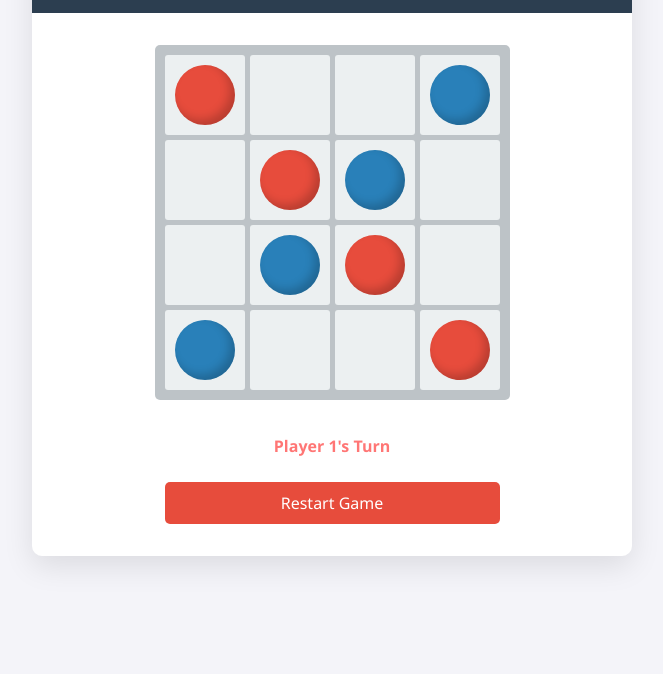
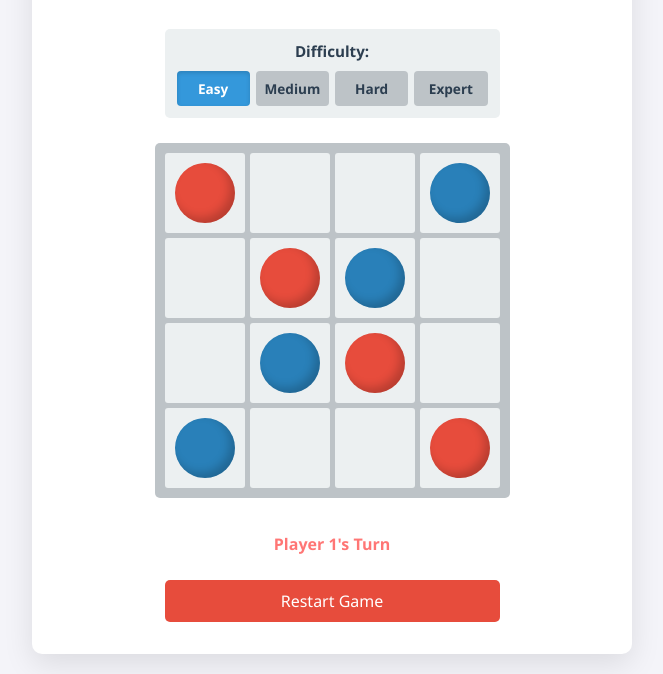
Before and after one commit to WalterAndreSilva/walterandresilva.github.io, a plain HTML site: page dao/dao.html in a window 1280 px wide. Both pictures are taken after a click on the button "P vs CPU". Shown: the part 208-882 px from the top of the page, without its empty margins (308-971 px from the left). Before the commit the page ends 800 px from the top, so only its background shows below. Drawn offline with Linux system fonts and the light colour scheme.

Commit message:
dao: nuevos niveles de dificultad

```diff
--- a/dao/dao.html
+++ b/dao/dao.html
@@ -22,8 +22,16 @@
 
         <main class="content">
             <section id="board-section">
+                <div id="difficulty-container" class="hidden">
+                    <span id="difficulty-label" data-i18n="difficulty">Dificultad:</span>
+                    <div class="diff-buttons">
+                        <button class="diff-btn active" data-level="1" data-i18n="diff1">Fácil</button>
+                        <button class="diff-btn" data-level="2" data-i18n="diff2">Medio</button>
+                        <button class="diff-btn" data-level="3" data-i18n="diff3">Difícil</button>
+                        <button class="diff-btn" data-level="4" data-i18n="diff4">Experto</button>
+                    </div>
+                </div>
                 <div id="game-board"></div>
-
                 <div id="game-controls">
                     <div id="status">Turno del Jugador 1</div>
                     <button id="btn-restart" data-i18n="restart">Reiniciar Juego</button>
--- a/dao/script.js
+++ b/dao/script.js
@@ -8,6 +8,7 @@ let validMoves = [];
 let gameActive = true;
 let isPvE = false;
 let currentLang = 'en';
+let currentDifficulty = 1;
 
 const translations = {
     es: {
@@ -35,7 +36,12 @@ const translations = {
         player1: "Jugador 1",
         player2: "Jugador 2",
         cpu: "La CPU",
-        langToggle: "🌐 ES"
+        langToggle: "🌐 ES",
+        difficulty: "Dificultad:",
+        diff1: "Fácil",
+        diff2: "Medio",
+        diff3: "Difícil",
+        diff4: "Experto"
     },
     en: {
         pvp: "P vs P",
@@ -62,7 +68,12 @@ const translations = {
         player1: "Player 1",
         player2: "Player 2",
         cpu: "The CPU",
-        langToggle: "🌐 EN"
+        langToggle: "🌐 EN",
+        difficulty: "Difficulty: ",
+        diff1: "Easy",
+        diff2: "Medium",
+        diff3: "Hard",
+        diff4: "Expert"
     }
 };
 
@@ -87,6 +98,9 @@ const modalElement = document.getElementById('game-over-modal');
 const modalMessageElement = document.getElementById('modal-message');
 const modalBtnRestart = document.getElementById('modal-btn-restart');
 const btnLang = document.getElementById('btn-lang');
+const difficultyContainer = document.getElementById('difficulty-container');
+const diffButtons = document.querySelectorAll('.diff-btn');
+
 
 // Inicializa o reinicia el estado de la partida
 function initGame() {
@@ -134,7 +148,7 @@ function handleCellClick(r, c) {
 
     if (board[r][c] === currentPlayer) {
         selectedCell = { r, c };
-        calculateValidMoves(r, c);
+        validMoves = calculateValidMovesForPiece(r, c);
         renderBoard();
         return;
     }
@@ -167,10 +181,6 @@ function showInvalidMove(r, c) {
             }
         }, 300); //1 segundo -> 1000 milisegundos
     }
-}
-
-function calculateValidMoves(r, c) {
-    validMoves = calculateValidMovesForPiece(r, c);
 }
 
 function calculateValidMovesForPiece(r, c) {
@@ -244,6 +254,19 @@ function endGameShowModal(message, winnerPlayer) {
     gameActive = false;
 }
 
+diffButtons.forEach(btn => {
+    btn.addEventListener('click', () => {
+
+        if (btn.classList.contains('active')) return;
+
+        diffButtons.forEach(b => b.classList.remove('active'));
+        btn.classList.add('active');
+        currentDifficulty = parseInt(btn.getAttribute('data-level'));
+
+        initGame();
+    });
+});
+
 // Toma de decisiones de la CPU
 
 function getAllMovesForPlayer(player) {
@@ -313,7 +336,8 @@ function makeAIMove() {
     let bestScore = -Infinity;
     let bestMoves = [];
 
-    const DEPTH = 4;
+    const depthMap = [1, 2, 4, 6];
+    const DEPTH = depthMap[currentDifficulty - 1];
 
     let allMoves = getAllMovesForPlayer(2);
 
@@ -431,6 +455,7 @@ function setActiveTab(activeBtn) {
     if (activeBtn !== btnRules) {
         boardSection.classList.remove('hidden');
         rulesSection.classList.add('hidden');
+        gameControlsElement.style.visibility = 'visible';
     }
 }
 
@@ -439,11 +464,15 @@ function updateTranslations() {
     document.querySelectorAll('[data-i18n]').forEach(el => {
         const key = el.getAttribute('data-i18n');
         if (translations[currentLang][key]) {
-            el.innerHTML = translations[currentLang][key];
+            if (key === 'rulesP1' || key === 'rulesMoveP') {
+                el.innerHTML = translations[currentLang][key];
+            } else {
+                el.textContent = translations[currentLang][key];
+            }
         }
     });
 
-    btnLang.innerText = translations[currentLang].langToggle;
+    btnLang.textContent = translations[currentLang].langToggle;
     updateStatus();
 }
 
@@ -456,12 +485,14 @@ btnLang.addEventListener('click', toggleLanguage);
 
 btnPvP.addEventListener('click', () => {
     isPvE = false;
+    difficultyContainer.classList.add('hidden');
     setActiveTab(btnPvP);
     initGame();
 });
 
 btnCPU.addEventListener('click', () => {
     isPvE = true;
+    difficultyContainer.classList.remove('hidden');
     setActiveTab(btnCPU);
     initGame();
 });
--- a/dao/styles.css
+++ b/dao/styles.css
@@ -100,7 +100,58 @@ nav button.active {
     display: none !important;
 }
 
-/* Estilos de la sección del tablero */
+/* Estilos para el contenedor de dificultad */
+#difficulty-container {
+display: flex;
+flex-direction: column;
+align-items: center;
+width: 100%;
+max-width: 335px;
+gap: 10px;
+padding: 12px;
+background: #ecf0f1;
+border-radius: 5px;
+}
+
+#difficulty-label {
+font-weight: bold;
+color: #2c3e50;
+font-size: 0.95rem;
+}
+
+.diff-buttons {
+    display: flex;
+    gap: 6px;
+    width: 100%;
+    justify-content: space-between;
+}
+
+.diff-btn {
+    flex: 1;
+    padding: 8px 4px;
+    background: #bdc3c7;
+    color: #2c3e50;
+    border: none;
+    border-radius: 4px;
+    cursor: pointer;
+    font-size: 0.85rem;
+    font-weight: bold;
+    transition: all 0.2s ease;
+}
+
+.diff-btn:hover {
+    background: #95a5a6;
+    color: white;
+}
+
+.diff-btn.active {
+    background: #3498db;
+    color: white;
+    box-shadow: inset 0 2px 4px rgba(0,0,0,0.15);
+}
+
+
+/* Estilos el tablero */
 #board-section {
     display: flex;
     flex-direction: column;
```
